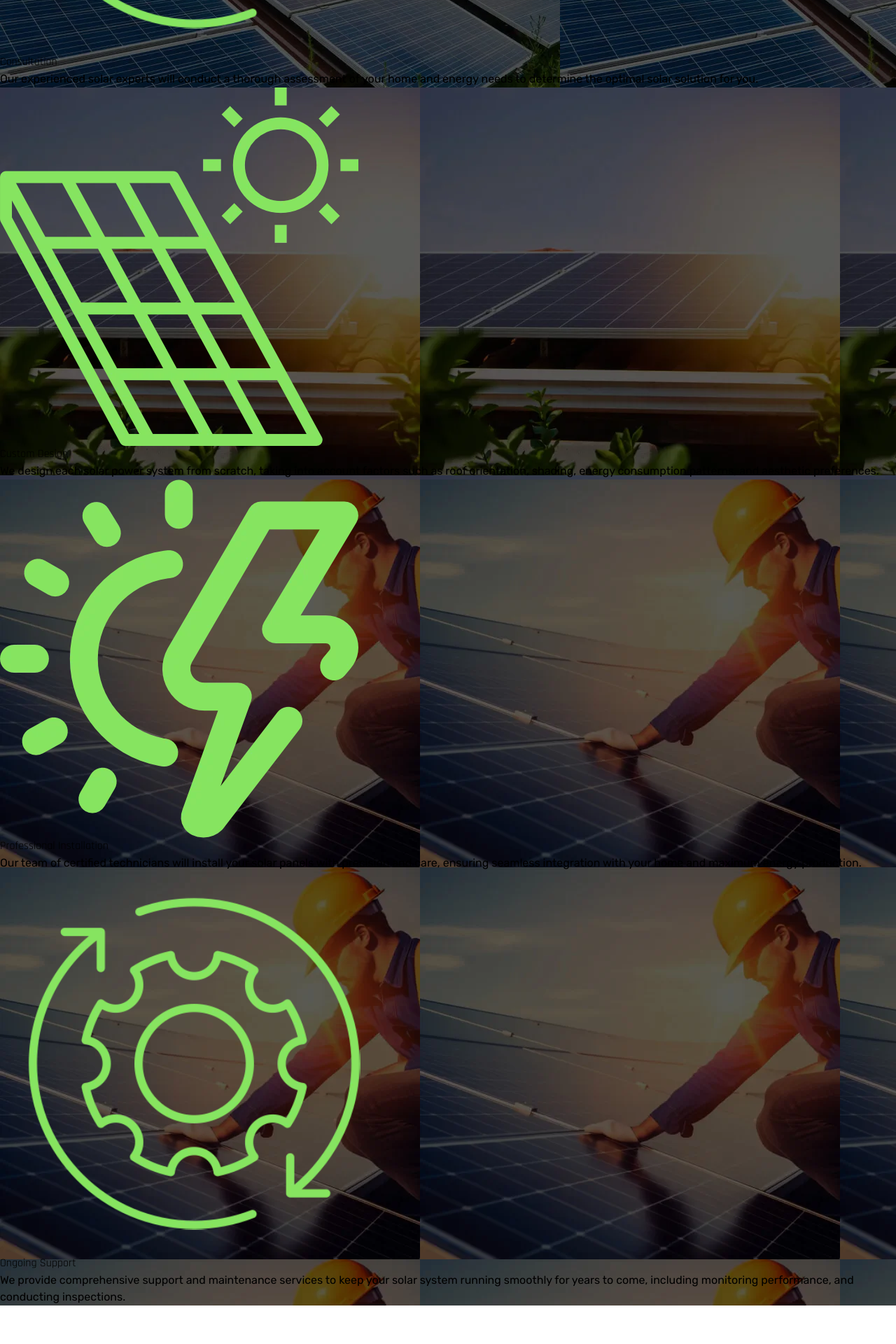
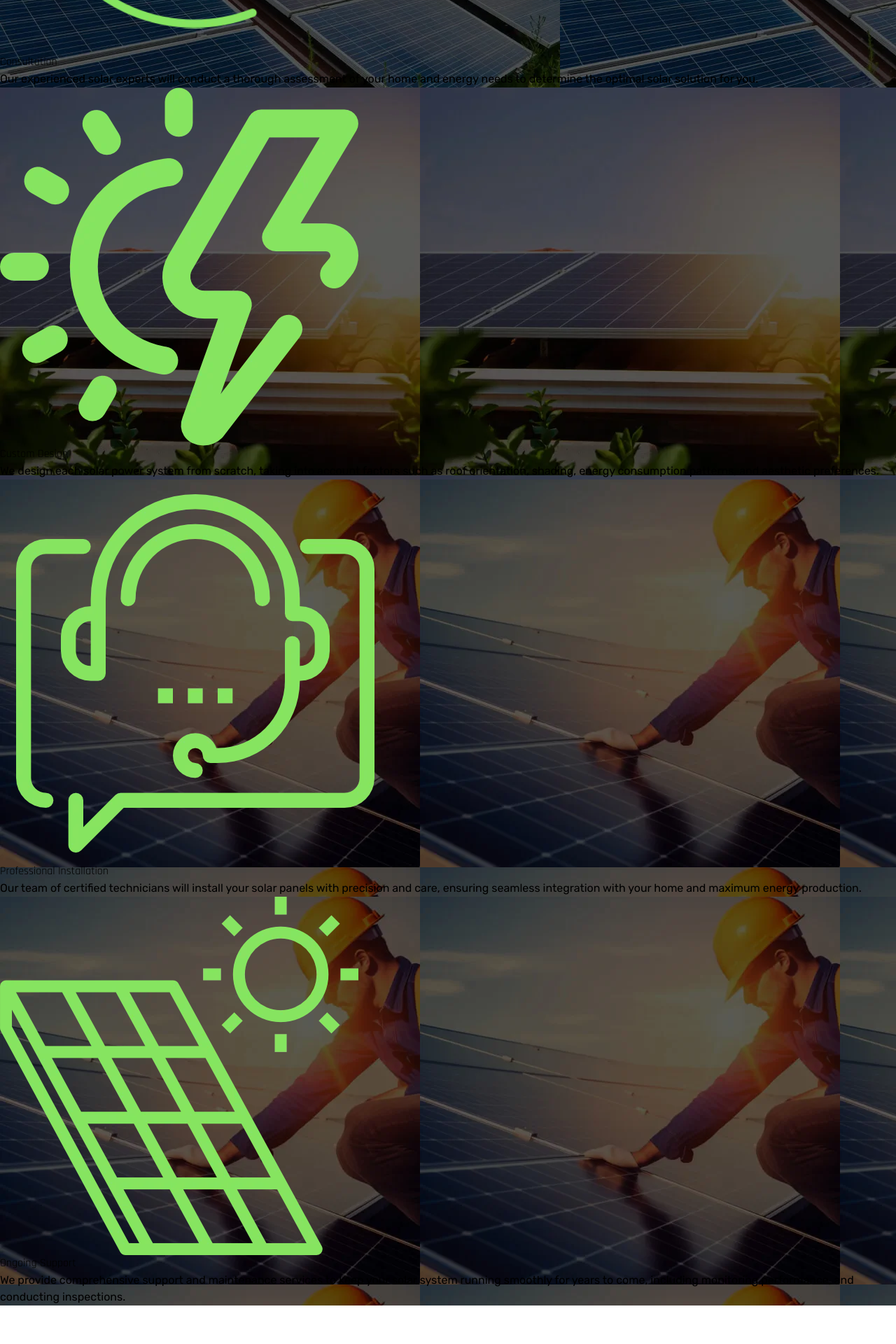
Before and after one commit to subhan-tahir/Greener_Pakistan, a React (Vite) app: page / in a window 1280 px wide. Shown: the part 6220-8140 px from the top of the page at 70% size. Built offline with nearby package versions, Linux system fonts and the light colour scheme.

Commit message:
updates
new updates

```diff
--- a/src/components/Custimzedcards/CustomizedCards.jsx
+++ b/src/components/Custimzedcards/CustomizedCards.jsx
@@ -2,13 +2,16 @@ import React from "react";
 import cardBgImg1 from '/src/assets/cardPic.jpg'
 import cardBgImg2 from '/src/assets/cardPic1.jpg'
 import cardBgImg3 from '/src/assets/cardPic2.jpg'
-
+import cardLogo1 from '/src/assets/cardLogo1.webp'
+import cardLogo2 from '/src/assets/cardLogo2.webp'
+import cardLogo3 from '/src/assets/cardLogo3.webp'
+import cardLogo4 from '/src/assets/cardLogo4.webp'
 const CustomizedCards = () => {
 
 let cardsData = [
   {
     cardBgImg: cardBgImg1,
-    cardlogo: '/src/assets/cardlogo1.webp',
+    cardlogo: cardLogo1,
     title: "Consultation",
     description: ` Our experienced solar experts will conduct a thorough assessment
               of your home and energy needs to determine the optimal solar
@@ -16,21 +19,21 @@ let cardsData = [
   },
   {
     cardBgImg:cardBgImg2,
-    cardlogo: "/src/assets/cardLogo4.webp",
+    cardlogo: cardLogo2,
     title: "Custom Design",
     description: `We design each solar power system from scratch, taking into account
      factors such as roof orientation, shading, energy consumption patterns, and aesthetic preferences.`,
   },
   {
     cardBgImg: cardBgImg3,
-    cardlogo: "/src/assets/cardLogo2.webp",
+    cardlogo: cardLogo3,
     title: "Professional Installation",
     description: `Our team of certified technicians will install your solar panels with precision and care, ensuring
     seamless integration with your home and maximum energy production. `,
   },
   {
     cardBgImg: cardBgImg3,
-    cardlogo: "/src/assets/cardLogo1.webp",
+    cardlogo:cardLogo4,
     title: "Ongoing Support",
     description: `We provide comprehensive support and maintenance services to keep your solar system running smoothly for years to come,
     including monitoring performance, and conducting inspections.`,
--- a/src/components/GeoMessage.jsx
+++ b/src/components/GeoMessage.jsx
@@ -1,6 +1,6 @@
 import React, { useState, useRef, useEffect } from "react";
 import { motion, useInView } from "framer-motion";
-
+import ceoManager from '../assets/ceoManager.webp'
 const GeoMessage = () => {
   const containerRef = useRef(null);
   const isInView = useInView(containerRef, { once: true, threshold: 0.5 }); // Trigger animation once
@@ -73,7 +73,7 @@ const GeoMessage = () => {
 
         {/* Image Section */}
         <div className="sm:w-1/3 w-full">
-          <img src="src/assets/uncleJee.webp" alt="CEO" className="w-full" />
+          <img src={ceoManager} alt="CEO" className="w-full" />
         </div>
 
         {/* Animated Counters Section */}
--- a/src/components/HouseWorker.jsx
+++ b/src/components/HouseWorker.jsx
@@ -1,6 +1,8 @@
 import React from "react";
 import houseBg from '../assets/house.webp';
 import waterMark from '../assets/about-right-shape.svg';
+import workerBg from '../assets/worker.webp'
+import leaf from '../assets/leaf.webp'
 const HouseWorker = () => {
   return (
     <>
@@ -19,7 +21,7 @@ const HouseWorker = () => {
             </div>
             <div className="absolute bottom-0 right-0 z-[4]">
               <img
-                src="/src/assets/worker.webp"
+                src={workerBg}
                 alt=""
                 className="w-[300px] h-[230px] bg-cover bg-center rounded-[20px] border-[8px] border-white"
               />
@@ -53,7 +55,7 @@ const HouseWorker = () => {
             <div className="flex flex-wrap gap-[10px] items-center ">
               <div className="flex gap-[10px] items-center  w-[250px]">
                 <img
-                  src="/src/assets/leaf.webp"
+                  src={leaf}
                   alt=""
                   className="w-[25px] h-[25px] object-contain"
                 />
@@ -63,7 +65,7 @@ const HouseWorker = () => {
               </div>
               <div className="flex gap-[10px] items-center  w-[250px]">
                 <img
-                  src="/src/assets/leaf.webp"
+                  src={leaf}
                   alt=""
                   className="w-[25px] h-[25px] object-contain"
                 />
@@ -71,7 +73,7 @@ const HouseWorker = () => {
               </div>
               <div className="flex gap-[10px] items-center  w-[250px]">
                 <img
-                  src="/src/assets/leaf.webp"
+                  src={leaf}
                   alt=""
                   className="w-[25px] h-[25px] object-contain"
                 />
@@ -81,7 +83,7 @@ const HouseWorker = () => {
               </div>
               <div className="flex gap-[10px] items-center  w-[250px]">
                 <img
-                  src="/src/assets/leaf.webp"
+                  src={leaf}
                   alt=""
                   className="w-[25px] h-[25px] object-contain"
                 />
--- a/src/components/footer/Footer.jsx
+++ b/src/components/footer/Footer.jsx
@@ -1,6 +1,6 @@
 import React from "react";
 import row1 from "./script";
-
+import footerLogo from '/src/assets/logo1.png'
 
 const Footer = () => {
   return (
@@ -29,7 +29,7 @@ const Footer = () => {
           <div className="flex flex-wrap gap-[20px] px-[20px] py-[30px] ">
             <div className="flex flex-col gap-[25px]  w-[300px]">
               <img
-                src="/src/assets/logo1.png"
+                src={footerLogo}
                 alt=""
                 className="w-[180px] filter"
               />
```
Also changed, not shown: src/assets/ceoManager.webp (renamed from src/assets/uncleJee.webp).
